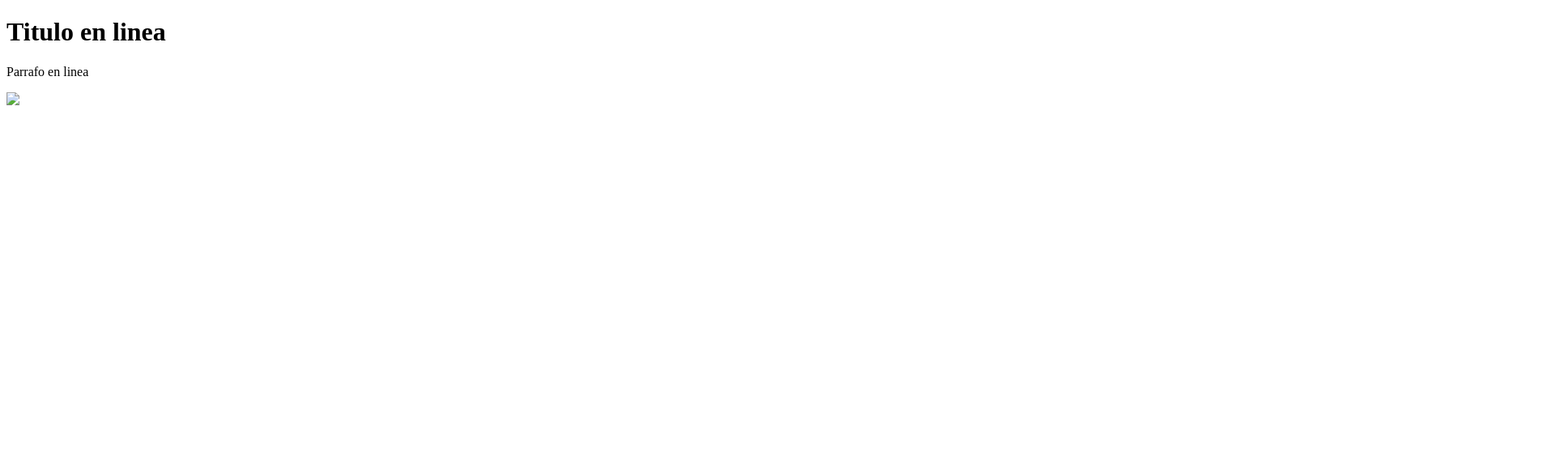
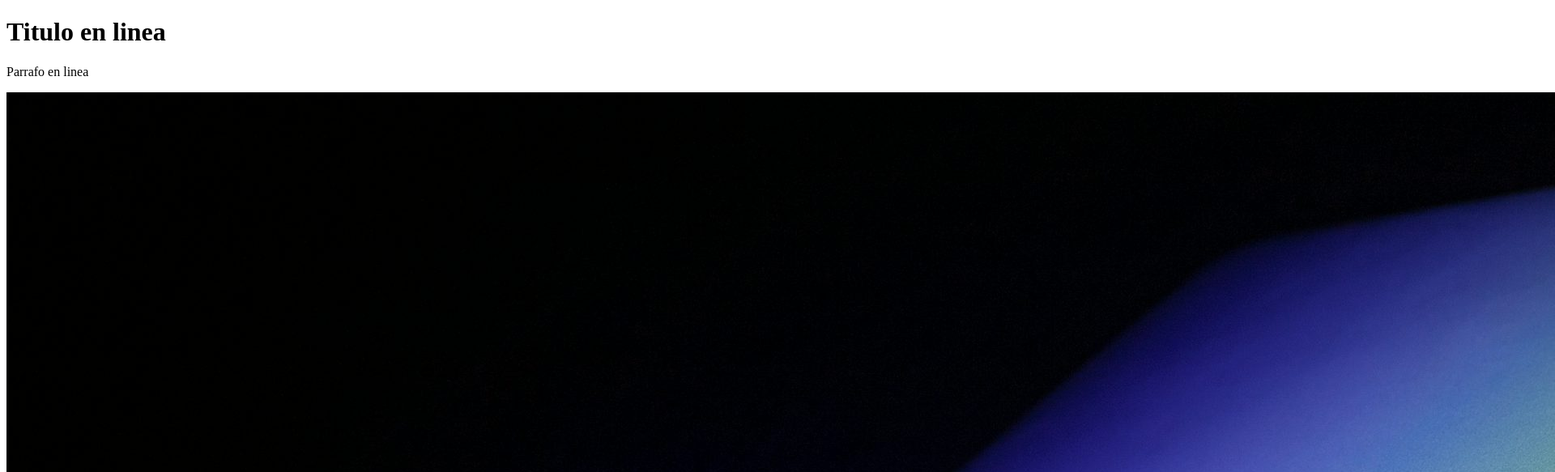
Before and after one commit to brayan1963/Labor8, a plain HTML site: page index.html in a window 1280 px wide. Shown: the top 583 px of the page at 81% size, 1920 px wide, since content can reach past the window. Drawn offline with Linux system fonts and the light colour scheme.

Commit message:
segundo cambio en la imagen

```diff
--- a/index.html
+++ b/index.html
@@ -8,7 +8,7 @@
     <!--Aplicar estilos en linea-->
    <h1>Titulo en linea</h1>
    <p>Parrafo en linea</p>
-   <img src="imagen.jpg"
+   <img src="photo-1491472253230-a044054ca35f.jpg"
 
 </body>
 
```
